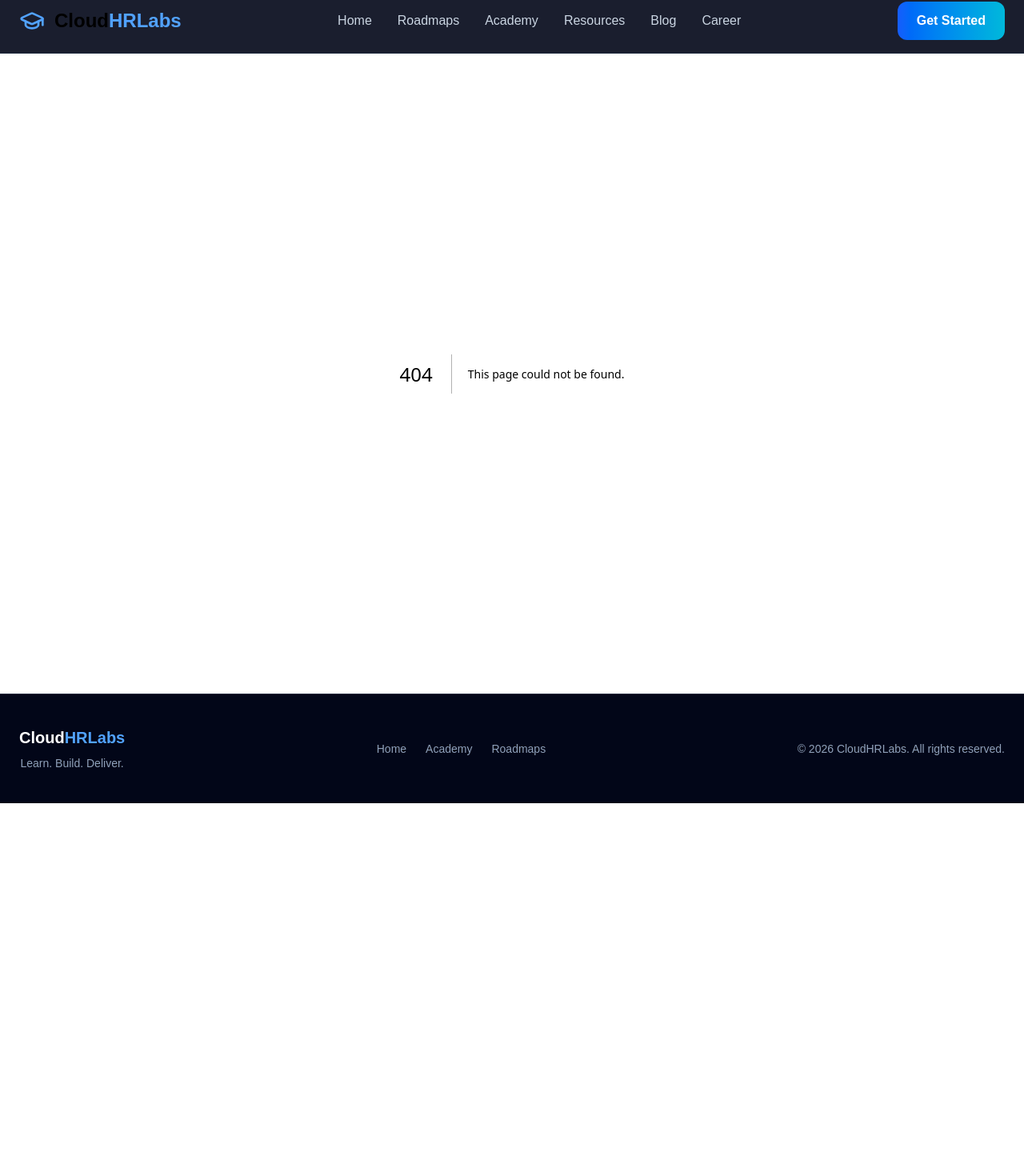
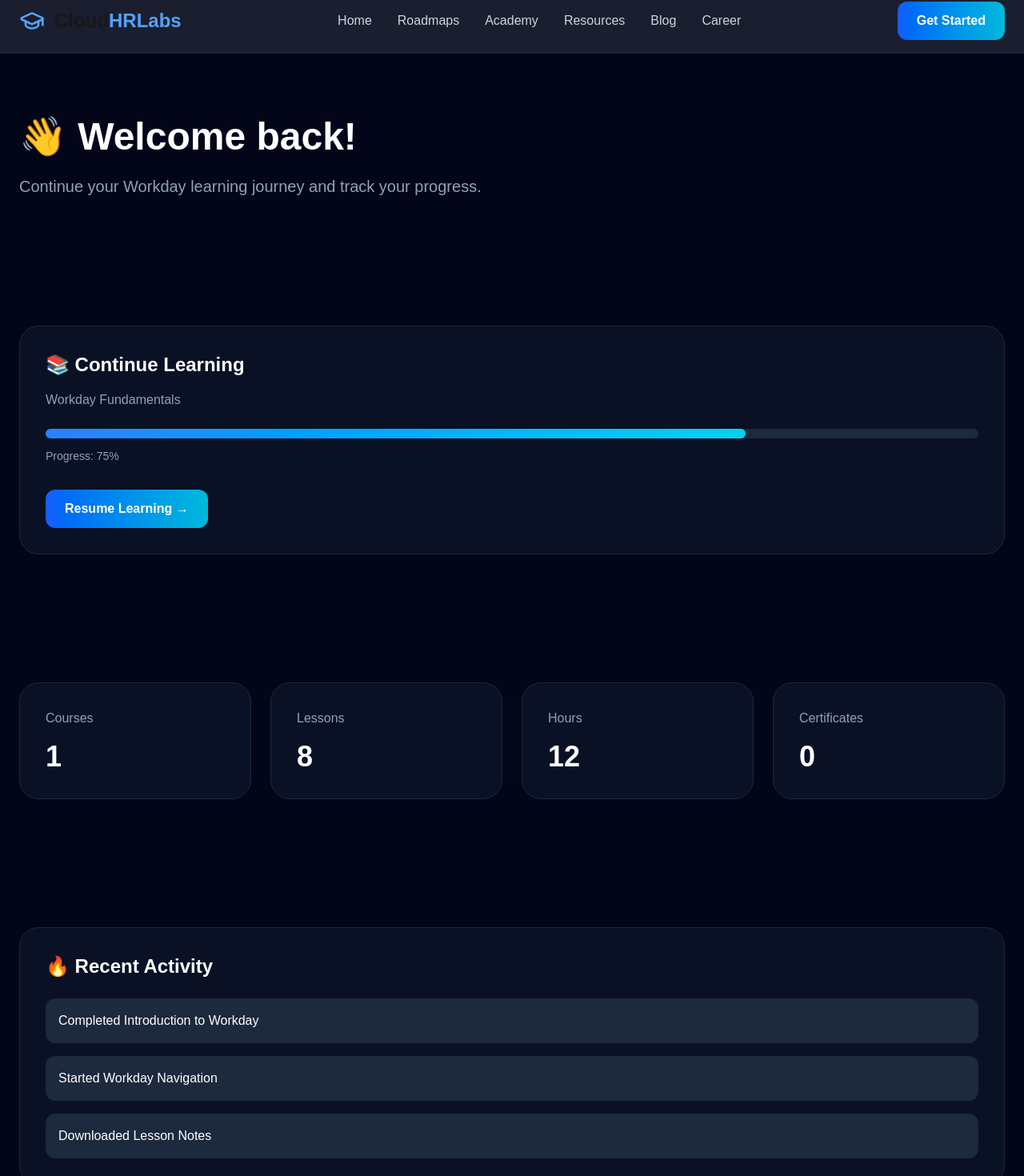
Before and after one commit to CloudHRLabs/cloudhrlabs, a Next.js app: page /dashboard in a window 1280 px wide. Before the commit this address had no page. Shown: the part 14-1484 px from the top of the page at 80% size. Before the commit the page ends 1018 px from the top, so only its background shows below. Built offline with nearby package versions, Linux system fonts and the light colour scheme; no server answers; sample sign-in values are in the browser's storage.

Commit message:
feat: add authentication and student dashboard

```diff
--- /dev/null
+++ b/app/dashboard/page.tsx
@@ -0,0 +1,52 @@
+import { auth } from "@clerk/nextjs/server";
+import { redirect } from "next/navigation";
+
+import Container from "@/components/ui/Container";
+import Section from "@/components/ui/Section";
+
+import DashboardHero from "@/components/dashboard/DashboardHero";
+import ContinueLearning from "@/components/dashboard/ContinueLearning";
+import StatsGrid from "@/components/dashboard/StatsGrid";
+import RecentActivity from "@/components/dashboard/RecentActivity";
+
+export default async function DashboardPage() {
+  const { userId } = await auth();
+
+  if (!userId) {
+    redirect("/sign-in");
+  }
+
+  return (
+    <main className="min-h-screen bg-slate-950 text-white">
+
+      {/* Hero */}
+      <Section>
+        <Container>
+          <DashboardHero />
+        </Container>
+      </Section>
+
+      {/* Continue Learning */}
+      <Section>
+        <Container>
+          <ContinueLearning />
+        </Container>
+      </Section>
+
+      {/* Statistics */}
+      <Section>
+        <Container>
+          <StatsGrid />
+        </Container>
+      </Section>
+
+      {/* Recent Activity */}
+      <Section className="pb-32">
+        <Container>
+          <RecentActivity />
+        </Container>
+      </Section>
+
+    </main>
+  );
+}
--- /dev/null
+++ b/app/sign-in/[[...sign-in]]/page.tsx
@@ -0,0 +1,9 @@
+import { SignIn } from "@clerk/nextjs";
+
+export default function Page() {
+  return (
+    <main className="flex min-h-screen items-center justify-center bg-slate-950">
+      <SignIn />
+    </main>
+  );
+}
--- /dev/null
+++ b/app/sign-up/[[...sign-up]]/page.tsx
@@ -0,0 +1,9 @@
+import { SignUp } from "@clerk/nextjs";
+
+export default function Page() {
+  return (
+    <main className="flex min-h-screen items-center justify-center bg-slate-950">
+      <SignUp />
+    </main>
+  );
+}
--- /dev/null
+++ b/components/dashboard/ContinueLearning.tsx
@@ -0,0 +1,32 @@
+import Card from "@/components/ui/Card";
+import Button from "@/components/ui/Button";
+
+export default function ContinueLearning() {
+  return (
+    <Card>
+
+      <h2 className="text-2xl font-bold">
+        📚 Continue Learning
+      </h2>
+
+      <p className="mt-4 text-slate-400">
+        Workday Fundamentals
+      </p>
+
+      <div className="mt-6 h-3 rounded-full bg-slate-800">
+        <div className="h-3 w-3/4 rounded-full bg-gradient-to-r from-blue-500 to-cyan-400" />
+      </div>
+
+      <p className="mt-3 text-sm text-slate-400">
+        Progress: 75%
+      </p>
+
+      <div className="mt-8">
+        <Button href="/lesson/introduction-to-workday">
+          Resume Learning →
+        </Button>
+      </div>
+
+    </Card>
+  );
+}
--- /dev/null
+++ b/components/dashboard/DashboardHero.tsx
@@ -0,0 +1,15 @@
+export default function DashboardHero() {
+  return (
+    <section>
+
+      <h1 className="text-5xl font-bold">
+        👋 Welcome back!
+      </h1>
+
+      <p className="mt-6 max-w-2xl text-xl text-slate-400">
+        Continue your Workday learning journey and track your progress.
+      </p>
+
+    </section>
+  );
+}
--- /dev/null
+++ b/components/dashboard/RecentActivity.tsx
@@ -0,0 +1,32 @@
+import Card from "@/components/ui/Card";
+
+export default function RecentActivity() {
+  const activities = [
+    "Completed Introduction to Workday",
+    "Started Workday Navigation",
+    "Downloaded Lesson Notes",
+  ];
+
+  return (
+    <Card>
+
+      <h2 className="text-2xl font-bold">
+        🔥 Recent Activity
+      </h2>
+
+      <ul className="mt-6 space-y-4">
+
+        {activities.map((activity) => (
+          <li
+            key={activity}
+            className="rounded-xl bg-slate-800 p-4"
+          >
+            {activity}
+          </li>
+        ))}
+
+      </ul>
+
+    </Card>
+  );
+}
--- /dev/null
+++ b/components/dashboard/StatsGrid.tsx
@@ -0,0 +1,30 @@
+import Card from "@/components/ui/Card";
+
+export default function StatsGrid() {
+  const stats = [
+    { title: "Courses", value: "1" },
+    { title: "Lessons", value: "8" },
+    { title: "Hours", value: "12" },
+    { title: "Certificates", value: "0" },
+  ];
+
+  return (
+    <div className="grid gap-6 md:grid-cols-2 xl:grid-cols-4">
+
+      {stats.map((stat) => (
+        <Card key={stat.title}>
+
+          <p className="text-slate-400">
+            {stat.title}
+          </p>
+
+          <h3 className="mt-4 text-4xl font-bold">
+            {stat.value}
+          </h3>
+
+        </Card>
+      ))}
+
+    </div>
+  );
+}
--- /dev/null
+++ b/middleware.ts
@@ -0,0 +1,13 @@
+import { clerkMiddleware } from "@clerk/nextjs/server";
+
+export default clerkMiddleware();
+
+export const config = {
+  matcher: [
+    // Skip Next.js internals and static files
+    "/((?!_next|[^?]*\\.(?:html?|css|js(?!on)|jpg|jpeg|png|gif|svg|ico|woff2?|ttf|json)).*)",
+
+    // Always run for API routes
+    "/(api|trpc)(.*)",
+  ],
+};
--- a/package.json
+++ b/package.json
@@ -9,6 +9,7 @@
     "lint": "eslint"
   },
   "dependencies": {
+    "@clerk/nextjs": "^7.5.12",
     "lucide-react": "^1.23.0",
     "next": "16.2.9",
     "react": "19.2.4",
```
Also changed, not shown: app/layout.tsx (+4 -4 lines), 2 other files (tests, documents, lock files or other folders).
